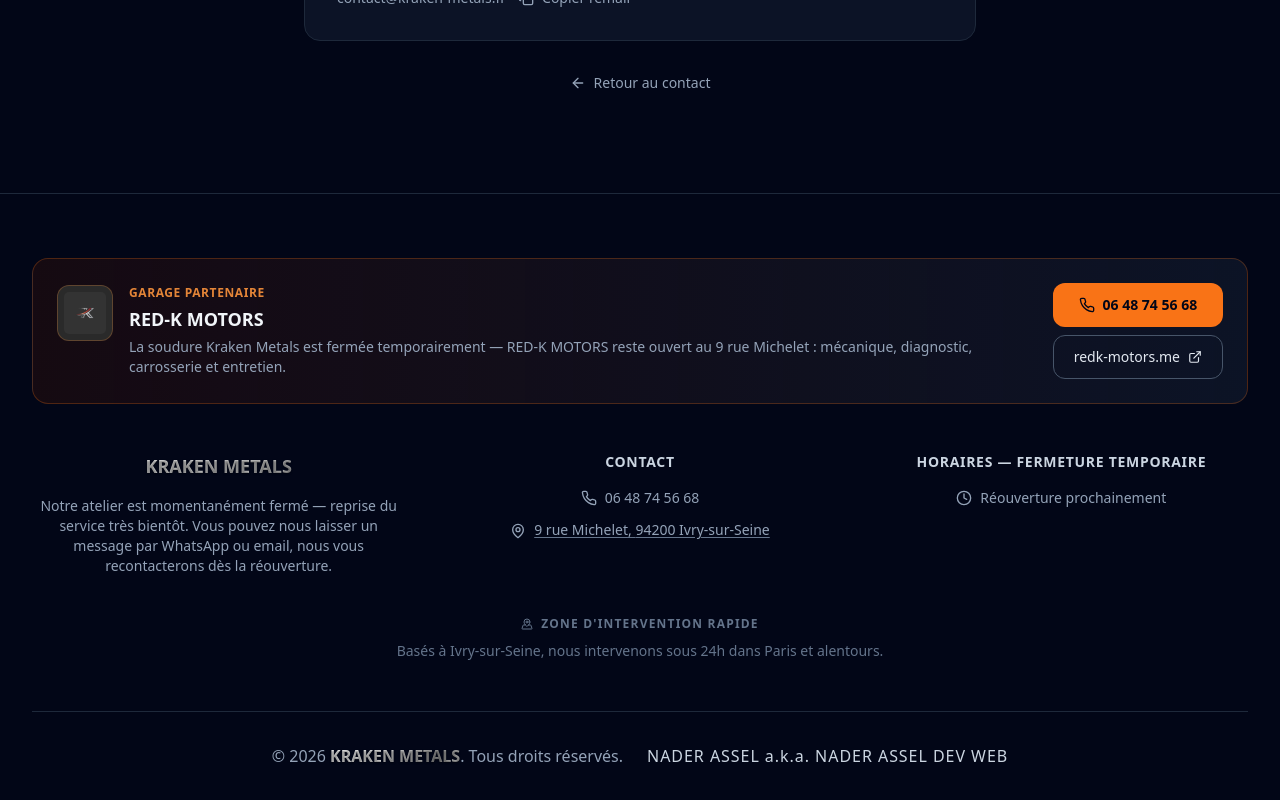
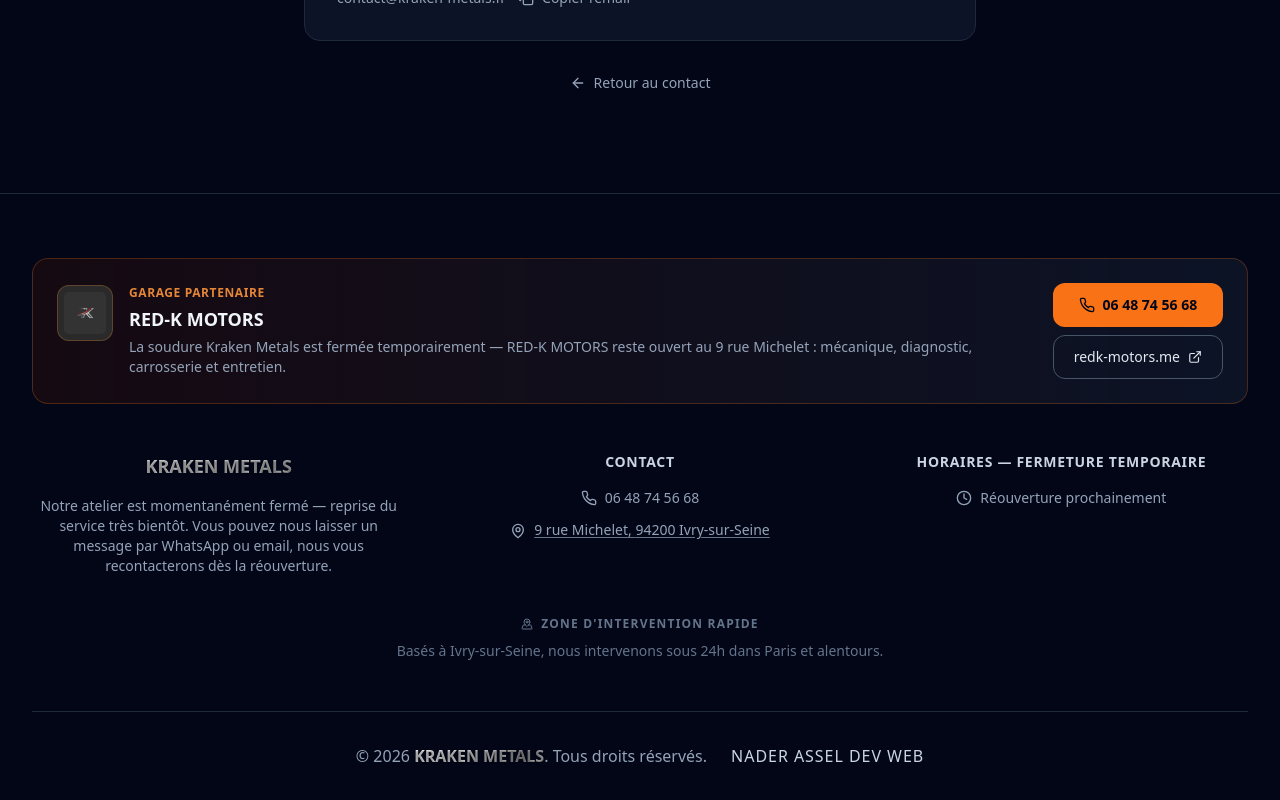
Before and after one commit to Phantom942/KRAKEN-METALS, a Next.js app: page /devis in a window 1280 px wide. Shown: the part 1065-1865 px from the top of the page. Built offline with nearby package versions, Linux system fonts and the light colour scheme.

Commit message:
Simplifie la signature du footer en NADER ASSEL DEV WEB.

```diff
--- a/src/components/Footer.tsx
+++ b/src/components/Footer.tsx
@@ -79,7 +79,7 @@
         <FadeIn delay={200} className="mt-10 sm:mt-12 pt-6 sm:pt-8 border-t border-slate-800 flex flex-col sm:flex-row items-center justify-center gap-4 sm:gap-6 text-slate-400 text-sm sm:text-base text-center">
           <span>© {new Date().getFullYear()} <span className="metallic-text font-semibold">{SITE.name}</span>. Tous droits réservés.</span>
           <p className="text-slate-300 font-medium text-sm sm:text-base tracking-[0.06em]">
-            NADER ASSEL a.k.a. NADER ASSEL DEV WEB
+            NADER ASSEL DEV WEB
           </p>
         </FadeIn>
       </div>
```
Also changed, not shown: public/humans.txt.
